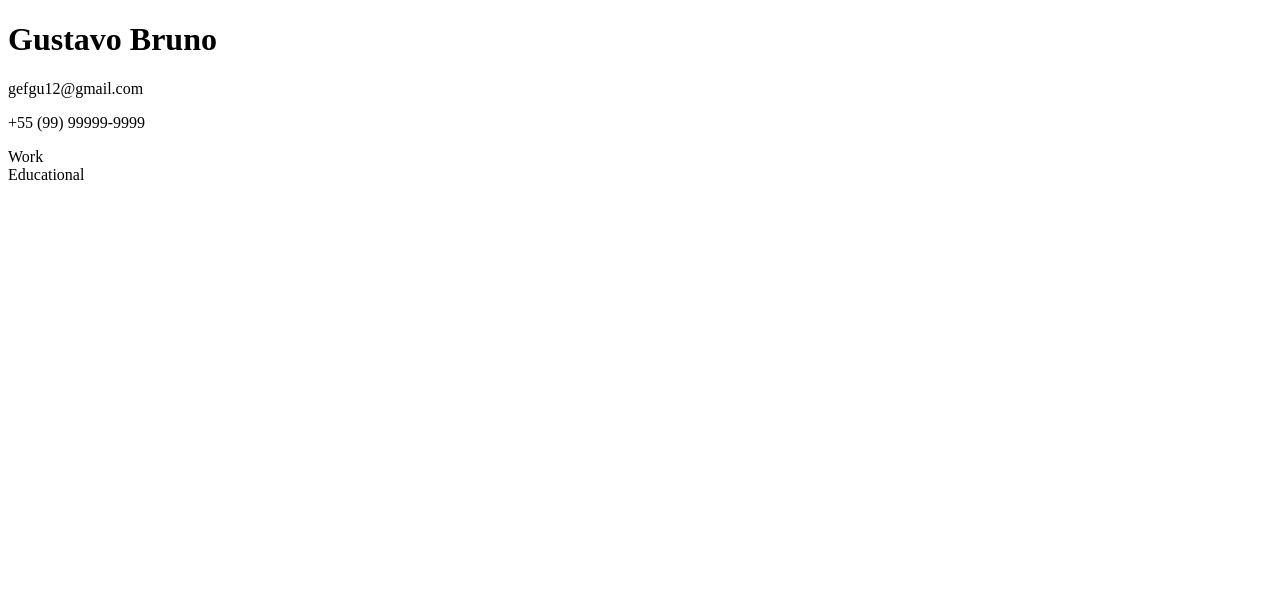
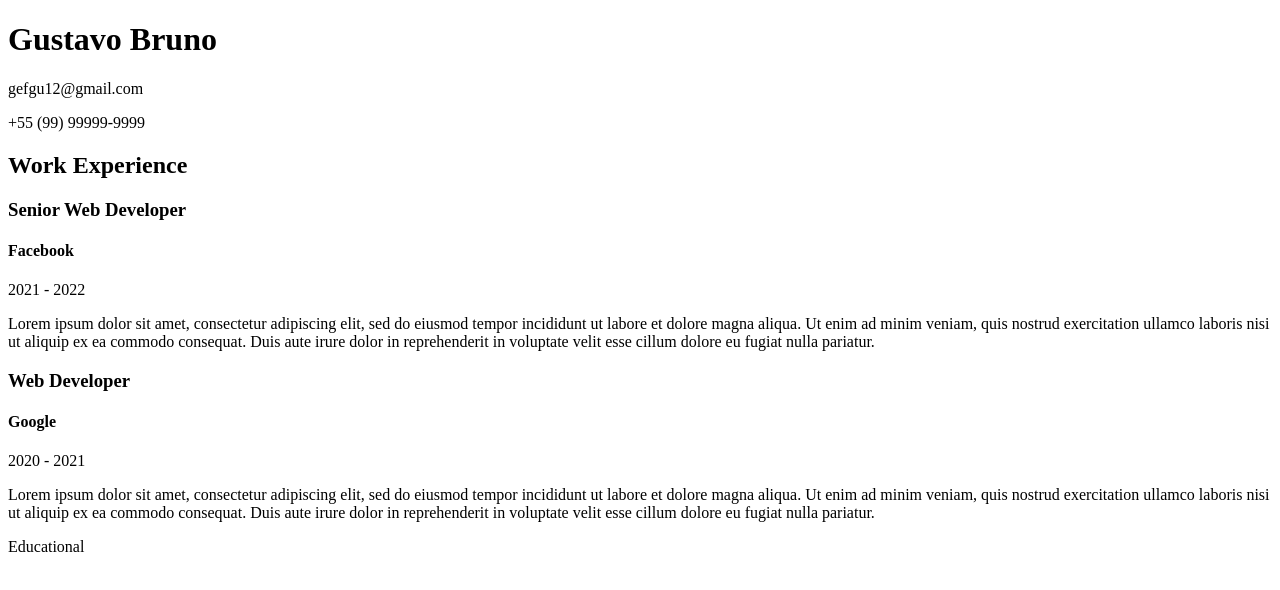
Before and after one commit to gefgu/cv-application, a React (Create React App) app: page / in a window 1280 px wide. Shown: the top 590 px of the page. Built offline with nearby package versions, Linux system fonts and the light colour scheme.

Commit message:
Add render of work mocking data

```diff
--- a/src/components/WorkData.js
+++ b/src/components/WorkData.js
@@ -2,7 +2,31 @@ import React, { Component } from "react";
 
 class WorkData extends Component {
   render() {
-    return <div>Work</div>;
+    const workList = this.props.data;
+
+    return (
+      <div>
+        <h2>Work Experience</h2>
+        {workList.map((workInfo) => {
+          const {
+            companyName,
+            positionTitle,
+            description,
+            startDate,
+            endDate,
+          } = workInfo;
+
+          return (
+            <div>
+              <h3>{positionTitle}</h3>
+              <h4>{companyName}</h4>
+              <span>{startDate} - {endDate}</span>
+              <p>{description}</p>
+            </div>
+          );
+        })}
+      </div>
+    );
   }
 }
 
```
